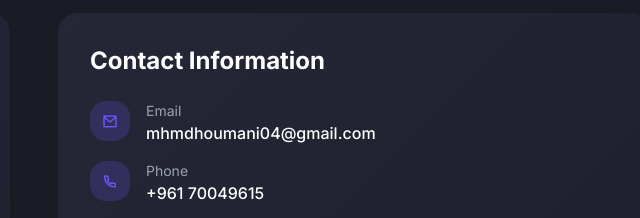
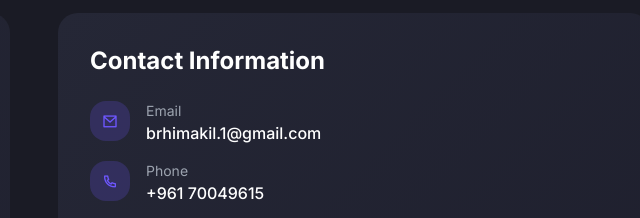
Before and after one commit to brahimakil/bobcv, a plain HTML site: page index.html in a window 1280 px wide. Shown: the part 3980-4198 px from the top of the page, 606-1246 px from the left. Drawn offline with nearby package versions, Linux system fonts and the light colour scheme.

Commit message:
added third update2

```diff
--- a/index.html
+++ b/index.html
@@ -595,7 +595,7 @@ tailwind.config = {
                             </div>
                             <div>
                                 <p class="text-gray-400 text-sm">Email</p>
-                                <a href="mailto:mhmdhoumani04@gmail.com" class="font-medium hover:text-primary transition-colors">mhmdhoumani04@gmail.com</a> <!-- Update email -->
+                                <a href="mailto:brhimakil.1@gmail.com" class="font-medium hover:text-primary transition-colors">brhimakil.1@gmail.com</a>
                             </div>
                         </div>
                         <div class="flex items-start gap-4">
```
